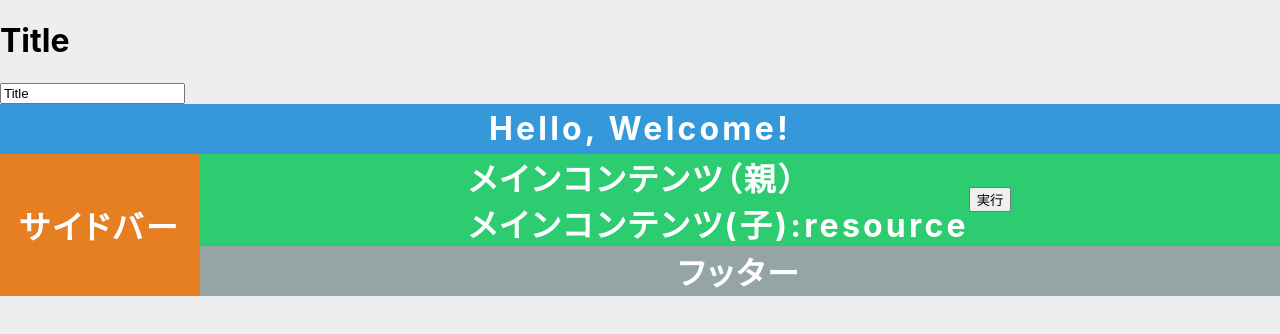
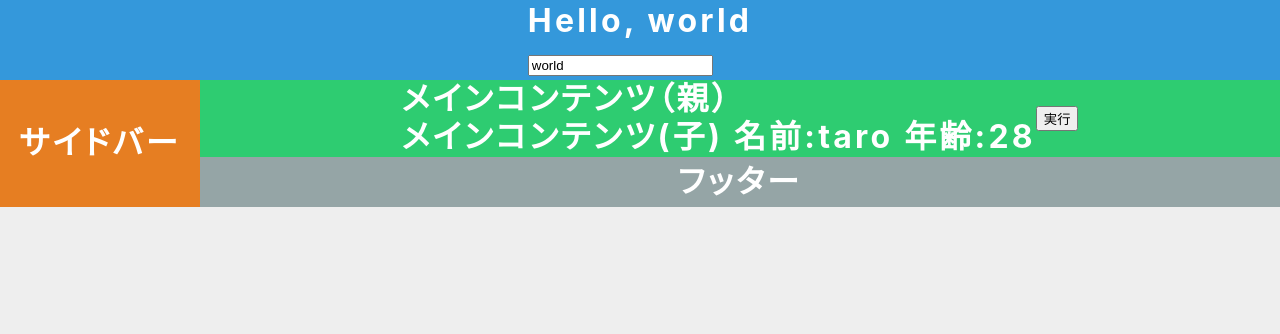
Before and after one commit to kick0131/studyReact, a React app: page / in a window 1280 px wide. Built offline with nearby package versions, Linux system fonts and the light colour scheme.

Commit message:
フックを使った処理に見直し Title.js削除

```diff
--- a/src/css/style.css
+++ b/src/css/style.css
@@ -16,7 +16,7 @@ body {
 .my-grid {
   display: grid;
   grid-template-columns: 200px 1fr;
-  grid-template-rows: 50px 1fr 50px;
+  grid-template-rows: 80px 1fr 50px;
 
   width: 100%;
   height: 100%;
@@ -32,6 +32,7 @@ body {
   font-size: 2rem;
   font-weight: bold;
   letter-spacing: 0.1em;
+  line-height: 1.2;
 }
 
 header {
--- a/src/js/Header.js
+++ b/src/js/Header.js
@@ -1,17 +1,19 @@
-import React from "react";
-import Title from "./Title";
+import React, { useState } from "react";
 
 const Header = (props) => {
+  const [title, setTitle] = useState('world');
+
   const handleChange = (e) => {
-    const title = e.target.value;
-    props.changeTitleAttr(title);
+    setTitle(e.target.value);
   };
   console.log(props);
   return (
-    <div>
-      <Title title={props.titleAttr} />
-      <input value={props.titleAttr} onChange={handleChange.bind(this)} />
-    </div>
+    <header className='my-grid-item'>
+      <div>
+        <div>Hello, {title}</div>
+        <input value={title} onChange={handleChange} />
+      </div>
+    </header>
   );
 };
 
--- a/src/js/Layout.js
+++ b/src/js/Layout.js
@@ -10,16 +10,16 @@ const Layout = (props) => {
   const [name, setName] = useState('Welcome!');
   const [title, setTitle] = useState('Title');
 
-  const resource = () => {
-    // 何かしらの方法で値を取得
-    return { name: 'taro', age: 28 };
+  // コンテキストに設定するもの
+  function getResource() {
+    return { name: 'taro', age: 28 }
   };
+  const resource = getResource();
 
   return (
     <div>
-      <Header changeTitleAttr={setTitle} titleAttr={title} />
       <div className='my-grid'>
-        <header className='my-grid-item'>Hello, {name}</header>
+        <Header changeTitleAttr={setTitle} titleAttr={title} />
         <aside className='my-grid-item'>サイドバー</aside>
         <main className='my-grid-item'>
           <StateContext.Provider value={resource}>
--- a/src/js/Title.js
+++ /dev/null
@@ -1,7 +0,0 @@
-import React from "react";
-
-const Title = (props) => {
-  return <h1>{props.title}</h1>;
-};
-
-export default Title;
--- a/src/js/contextSample/Context_Child.js
+++ b/src/js/contextSample/Context_Child.js
@@ -2,11 +2,14 @@ import React from 'react';
 import { StateContext } from '../Layout';
 
 const Context_Child = (props) => {
+
+  // <XXXContext.Consumer>の代わりにフックを使用
+  const resourceName = React.useContext(StateContext);
+  console.log(resourceName);
+
   return (
     <div>
-      <StateContext.Consumer>
-        {(resourceName) => <div>メインコンテンツ(子):{resourceName.name}</div>}
-      </StateContext.Consumer>
+        <div>メインコンテンツ(子) 名前:{resourceName.name} 年齢:{resourceName.age}</div>
     </div>
   );
 };
```
Also changed, not shown: README.md.
